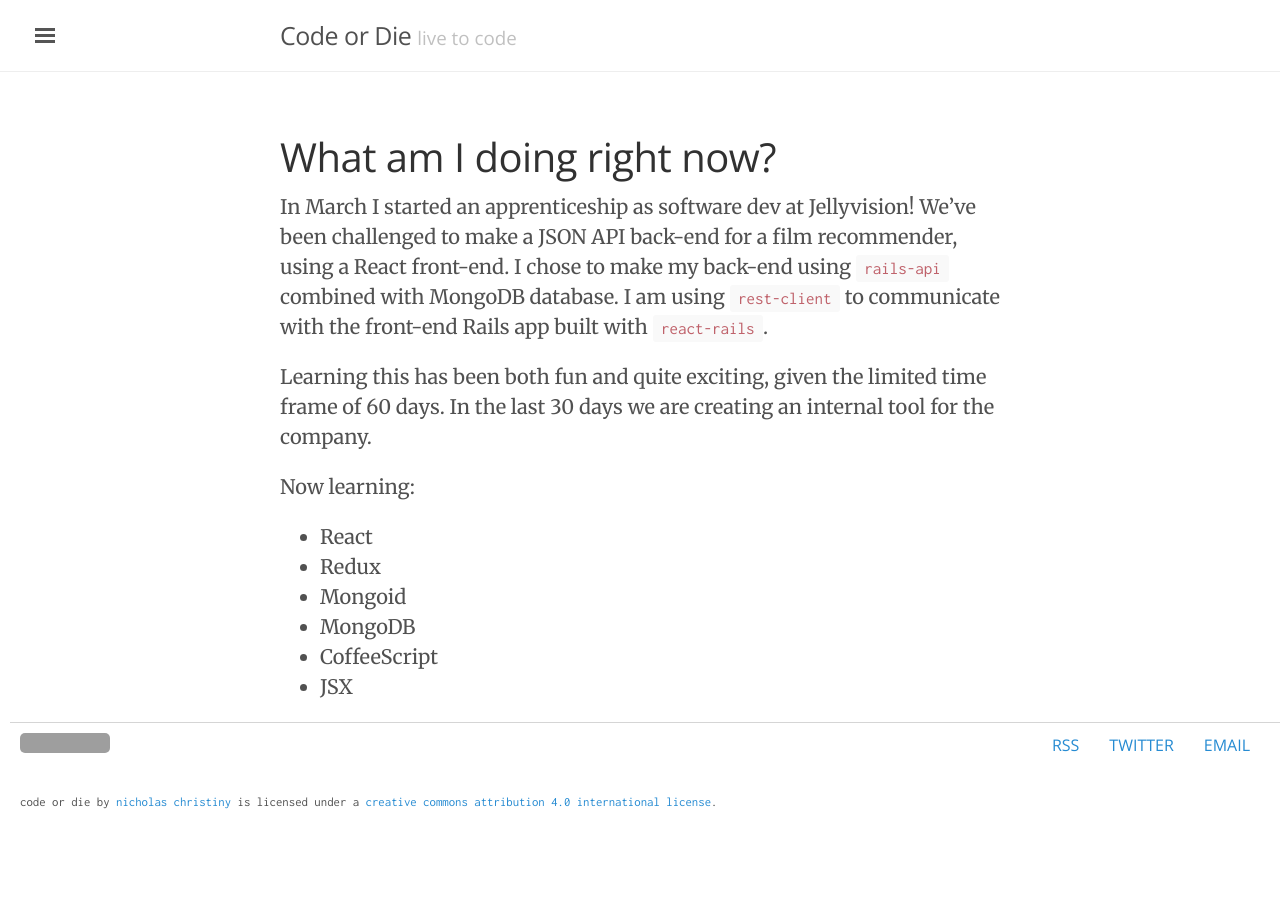
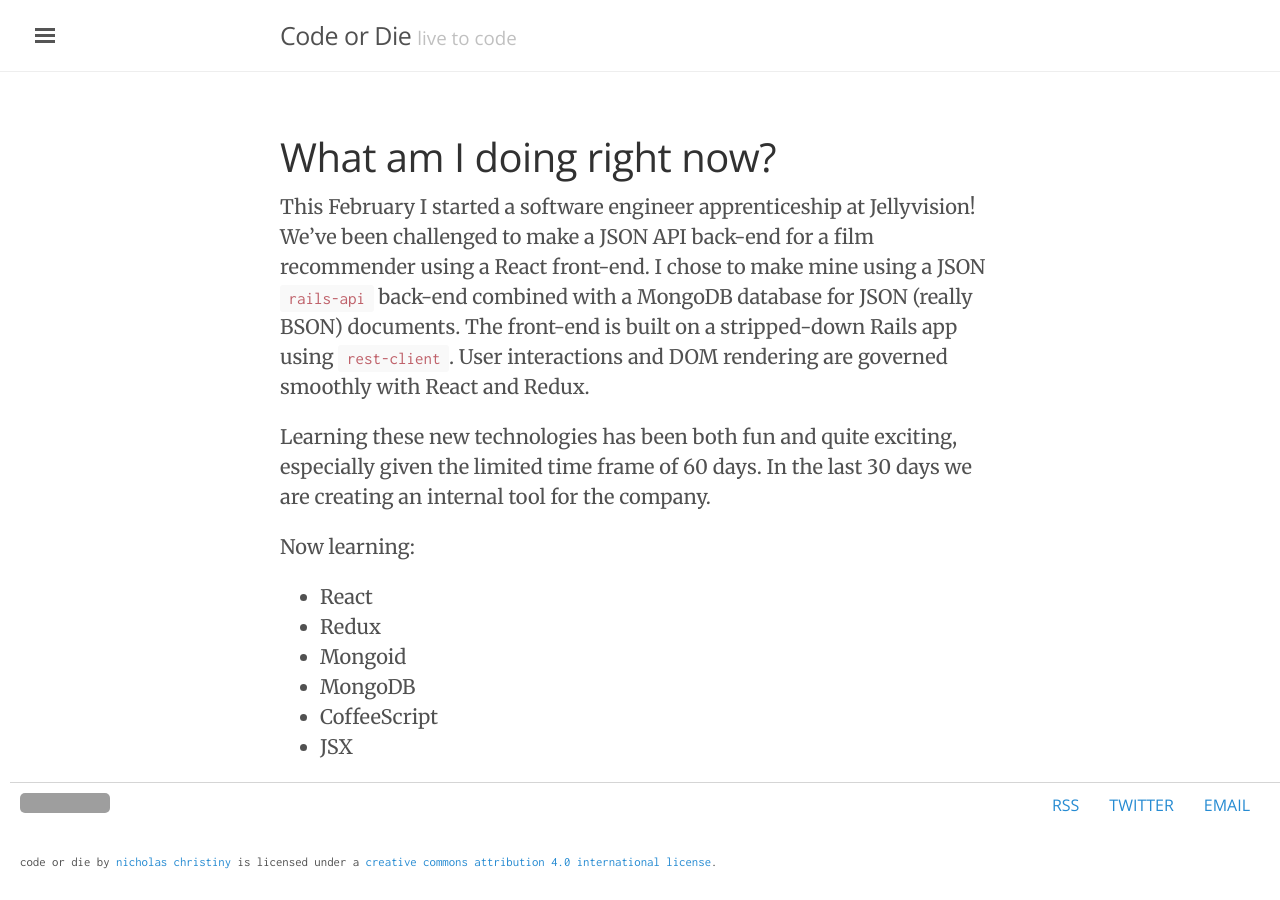
Before and after one commit to nchristiny/nchristiny.github.io, a Jekyll site: the page built from now/index.md, in a window 1280 px wide. Built offline with Jekyll 4.4.1, drawn with Linux system fonts in a browser that asks for light colours; Markdown is read by kramdown in place of the engine named in the settings; grey boxes are pictures that could not be loaded.

Commit message:
Edit /now

```diff
--- a/now/index.md
+++ b/now/index.md
@@ -5,9 +5,9 @@ title: Now
 # What am I doing right now?
 
 
-In March I started an apprenticeship as software dev at Jellyvision! We've been challenged to make a JSON API back-end for a film recommender, using a React front-end. I chose to make my back-end using `rails-api` combined with MongoDB database. I am using `rest-client` to communicate with the front-end Rails app built with `react-rails`.
+This February I started a software engineer apprenticeship at Jellyvision! We've been challenged to make a JSON API back-end for a film recommender using a React front-end. I chose to make mine using a JSON `rails-api` back-end combined with a MongoDB database for JSON (really BSON) documents. The front-end is built on a stripped-down Rails app using `rest-client`. User interactions and DOM rendering are governed smoothly with React and Redux.
 
-Learning this has been both fun and quite exciting, given the limited time frame of 60 days. In the last 30 days we are creating an internal tool for the company.
+Learning these new technologies has been both fun and quite exciting, especially given the limited time frame of 60 days. In the last 30 days we are creating an internal tool for the company.
 
 Now learning:
 
```
